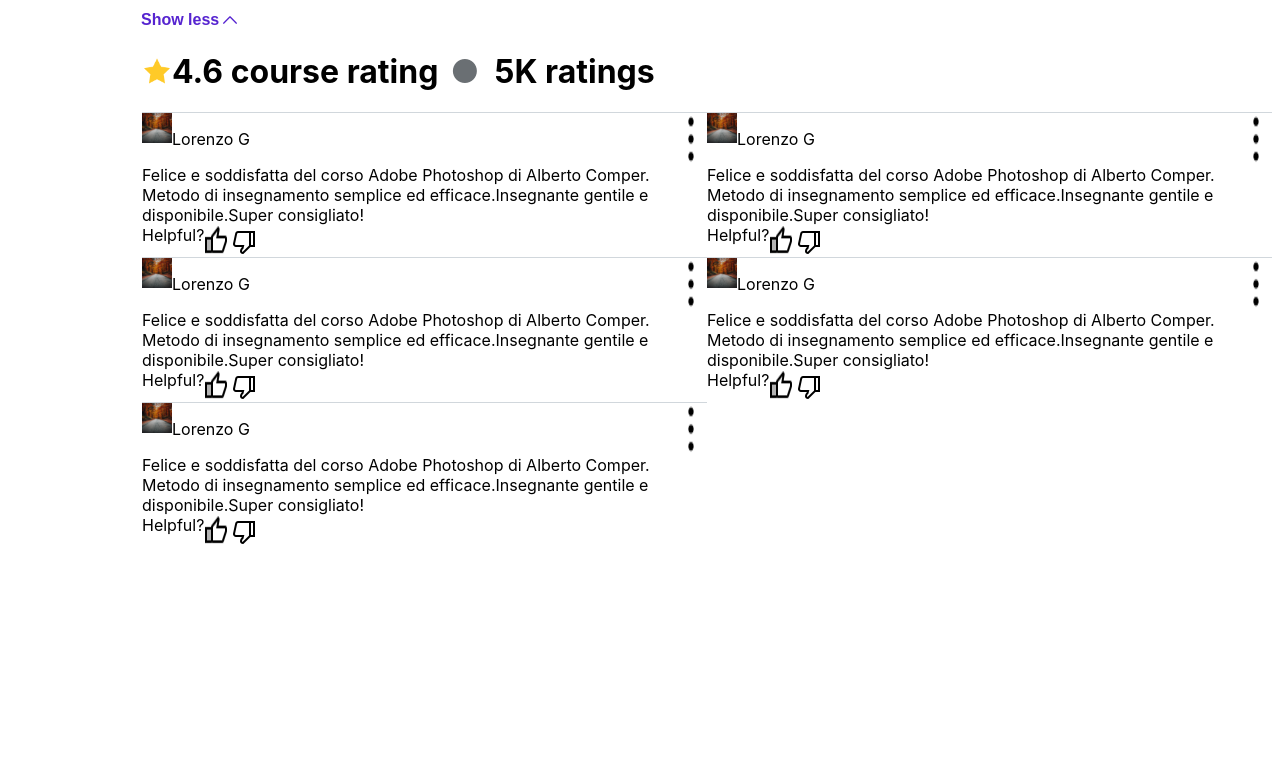
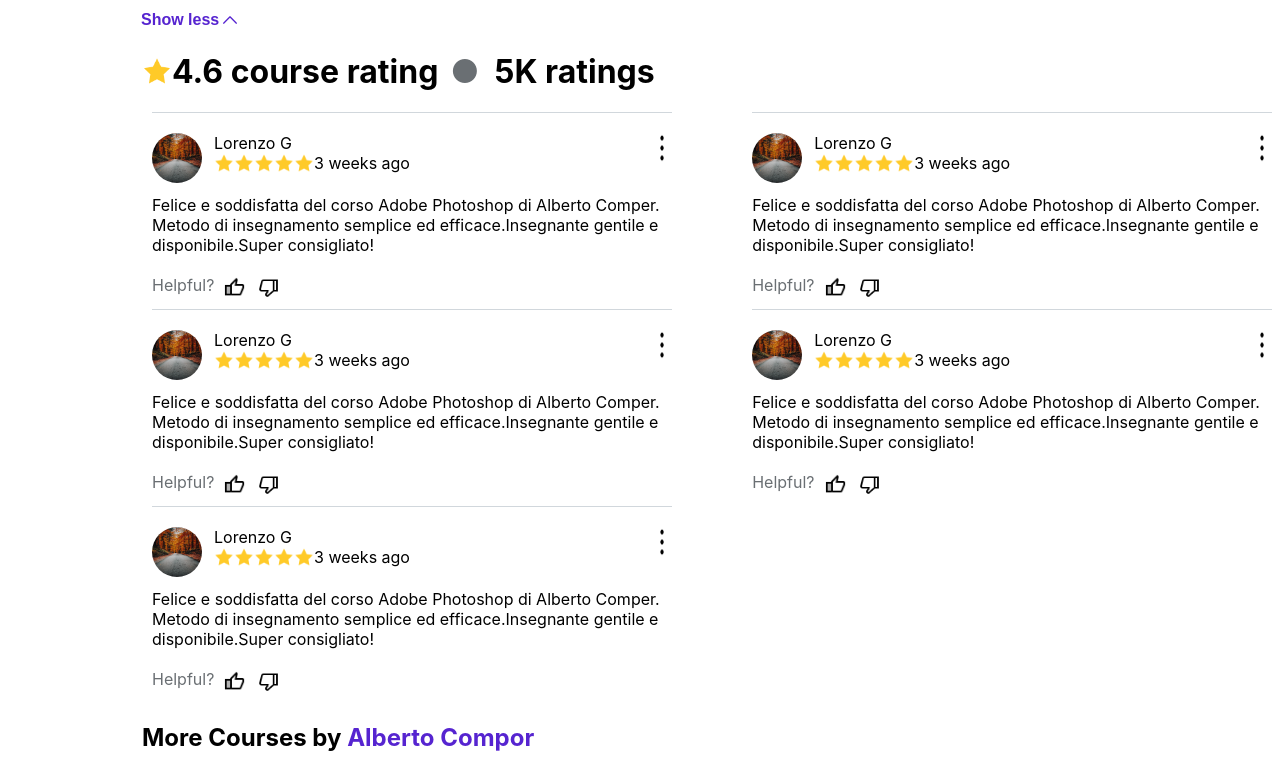
Before and after one commit to seniorogbonna/test-nuxt, a Nuxt app: page / in a window 1280 px wide. Shown: the part 4320-5092 px from the top of the page. Before the commit the page ends 4875 px from the top, so only its background shows below. Built offline with nearby package versions, Linux system fonts and the light colour scheme.

Commit message:
version 3

```diff
--- a/app.vue
+++ b/app.vue
@@ -10,6 +10,7 @@
       <AppCourseContent />
       <AppInstructor />
       <AppReviews />
+      <AppMoreCourses />
     </div>
   </div>
 </template>
--- /dev/null
+++ b/components/AppCourseCard.vue
@@ -0,0 +1 @@
+<template></template>
--- /dev/null
+++ b/components/AppMoreCourses.vue
@@ -0,0 +1,4 @@
+<template>
+  <h2 class="font-bold ">More Courses by <span class="color-strongPurple">Alberto Compor</span></h2>
+
+</template>
--- a/components/AppReviewItem.vue
+++ b/components/AppReviewItem.vue
@@ -1,23 +1,23 @@
 <template>
   <div>
-    <div class="d-flex border-top">
-      <img :src="reviewData.url" width="30px" height="30px" alt="">
-      <div class="flex-full">
-        <p class="w-half">{{ reviewData.instructorName }}</p>
+    <div class="d-flex border-top pt-5">
+      <img :src="reviewData.url" width="50px" height="50px" class="border-half-radius" alt="">
+      <div class="flex-full pl-3">
+        <div class="w-half">{{ reviewData.instructorName }}</div>
         <div class="d-flex">
-          <img src="/img/star-filled.png" v-for="(star, i) in reviewData.rating" alt="">
+          <img src="/img/star-filled.png" width="20px" height="20px" v-for="(star, i) in ratings" alt="">
           <div class="flex-full">{{ reviewData.time }}</div>
         </div>
       </div>
-      <img src="/img/more-icon.png" alt="">
+      <img src="/img/more-icon.png" width="20px" height="30px" alt="">
     </div>
-    <div>
+    <div class="pt-3">
       {{ reviewData.description }}
     </div>
-    <div class="d-flex w-half">
-      <span>Helpful?</span>
-      <img src="/img/thumbs-up.png" alt="">
-      <img src="/img/thumbs-down.png" alt="">
+    <div class="d-flex w-half pt-5">
+      <span class="text-lightblack">Helpful?</span>
+      <img src="/img/thumbs-up.png" width="21px" height="21px" style="margin-top: 2px; margin-left: 10px;" alt="">
+      <img src="/img/thumbs-down.png" width="27px" height="24px" style="margin-left: 10px;" alt="">
     </div>
   </div>
 
@@ -27,12 +27,24 @@
 .border-top {
   border-top: 1px solid #d1d7dc;
 }
+
+.pt-3 {
+  padding-top: 12px;
+}
 </style>
 
 <script lang="ts">
 
+const stars = [1, 2, 3, 4, 5];
+
 export default {
   name: 'review-data',
   props: ['reviewData'],
+
+  data() {
+    return {
+      ratings: stars,
+    }
+  }
 }
 </script>
--- a/components/AppReviews.vue
+++ b/components/AppReviews.vue
@@ -5,8 +5,9 @@
     5K ratings
   </h1>
 
-  <div class="d-flex flex-wrap">
-    <AppReviewItem class="w-half" v-for="(reviewItem, i) in reviews" :reviewData=reviewItem :key="i" />
+  <div class="d-flex flex-wrap justify-content-between">
+    <AppReviewItem class="w-46 review-item-section" v-for="(reviewItem, i) in reviews" :reviewData=reviewItem
+      :key="i" />
   </div>
 
 </template>
@@ -18,12 +19,25 @@
   color: #6a6f73;
 }
 
+.justify-content-between {
+  justify-content: space-between;
+}
+
 .justify-content-around {
   justify-content: space-around;
 }
 
 .flex-wrap {
   flex-wrap: wrap;
+}
+
+.w-46 {
+  width: 46%;
+}
+
+.review-item-section {
+  padding-left: 10px;
+  padding-bottom: 10px;
 }
 </style>
 
@@ -33,30 +47,35 @@ const reviews = [
     url: "/img/image.jpg",
     instructorName: "Lorenzo G",
     ratings: 5,
+    time: "3 weeks ago",
     description: "Felice e soddisfatta del corso Adobe Photoshop di Alberto Comper. Metodo di insegnamento semplice ed efficace.Insegnante gentile e disponibile.Super consigliato!"
   },
   {
     url: "/img/image.jpg",
     instructorName: "Lorenzo G",
     ratings: 5,
+    time: "3 weeks ago",
     description: "Felice e soddisfatta del corso Adobe Photoshop di Alberto Comper. Metodo di insegnamento semplice ed efficace.Insegnante gentile e disponibile.Super consigliato!"
   },
   {
     url: "/img/image.jpg",
     instructorName: "Lorenzo G",
     ratings: 5,
+    time: "3 weeks ago",
     description: "Felice e soddisfatta del corso Adobe Photoshop di Alberto Comper. Metodo di insegnamento semplice ed efficace.Insegnante gentile e disponibile.Super consigliato!"
   },
   {
     url: "/img/image.jpg",
     instructorName: "Lorenzo G",
     ratings: 5,
+    time: "3 weeks ago",
     description: "Felice e soddisfatta del corso Adobe Photoshop di Alberto Comper. Metodo di insegnamento semplice ed efficace.Insegnante gentile e disponibile.Super consigliato!"
   },
   {
     url: "/img/image.jpg",
     instructorName: "Lorenzo G",
     ratings: 5,
+    time: "3 weeks ago",
     description: "Felice e soddisfatta del corso Adobe Photoshop di Alberto Comper. Metodo di insegnamento semplice ed efficace.Insegnante gentile e disponibile.Super consigliato!"
   },
 ];
```
